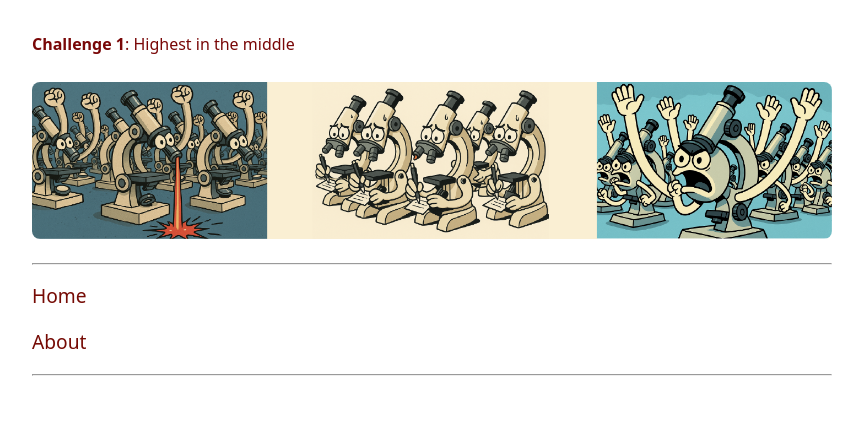
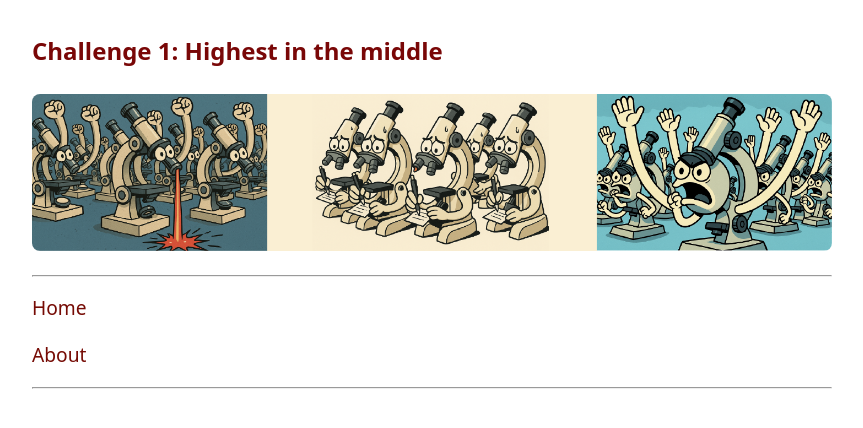
Before and after one commit to drkutuzov/drkutuzov.github.io, a Jekyll site: the page built from challenges/question1.md, in a window 1280 px wide. Shown: the top 428 px of the page, without its empty margins (208-1071 px from the left). Built offline with Jekyll 4.4.1, drawn with Linux system fonts in a browser that asks for light colours; our own code applies the rules of GitHub Pages for plain Markdown files.

```diff
--- a/challenges/question1.md
+++ b/challenges/question1.md
@@ -1,4 +1,4 @@
 
-**Challenge 1**: Highest in the middle
+## **Challenge 1**: Highest in the middle
 
 ![image of a slide with non-uniform fluorescence]({{ '/assets/images/faq_banner.png' | relative_url }})
```
